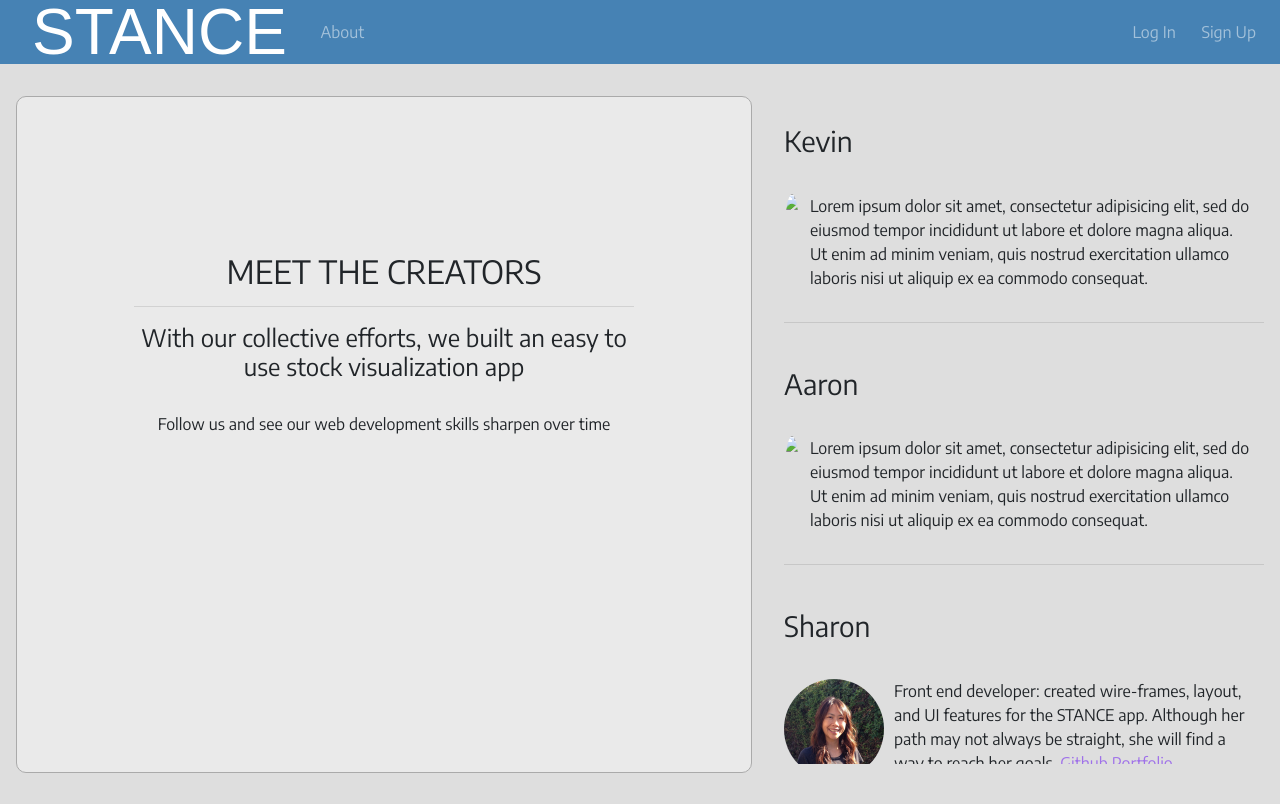
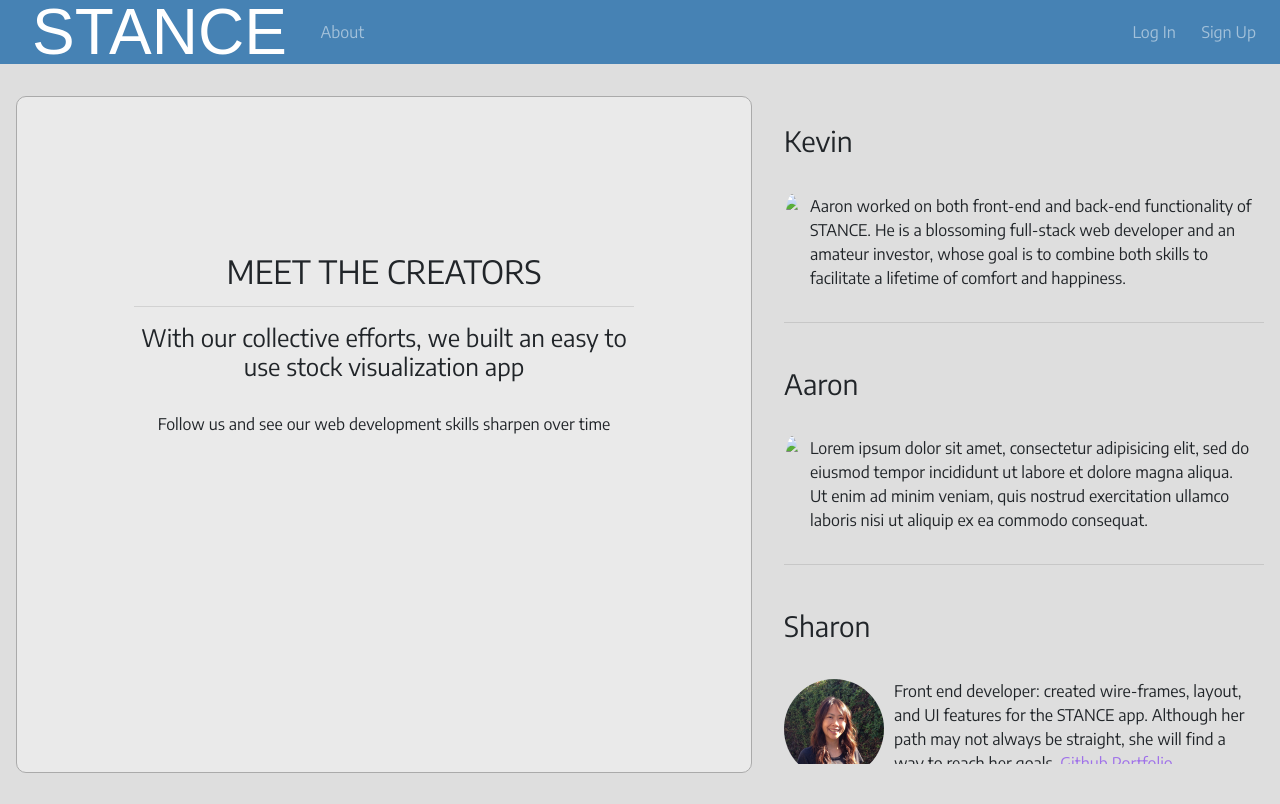
Before and after one commit to kecramer/wdi-stance, a Django app: page /about/ in a window 1280 px wide. Shown: the top 804 px of the page. Run offline with Django 3.2, Linux system fonts and the light colour scheme; some libraries are stand-ins or nearby versions; some web fonts are replaced.

Commit message:
added about me text

```diff
--- a/stance_django/stance/templates/stance/about.html
+++ b/stance_django/stance/templates/stance/about.html
@@ -79,7 +79,7 @@
                      <h3>Kevin</h3>
                      <div class="about-row about-detail">
                         <img src="http://via.placeholder.com/300" class="portrait">
-                        <p class="about-text">Lorem ipsum dolor sit amet, consectetur adipisicing elit, sed do eiusmod tempor incididunt ut labore et dolore magna aliqua. Ut enim ad minim veniam, quis nostrud exercitation ullamco laboris nisi ut aliquip ex ea commodo consequat.</p>
+                        <p class="about-text">Aaron worked on both front-end and back-end functionality of STANCE. He is a blossoming full-stack web developer and an amateur investor, whose goal is to combine both skills to facilitate a lifetime of comfort and happiness.</p>
                      </div>
                      <hr />
                   </div>
```
